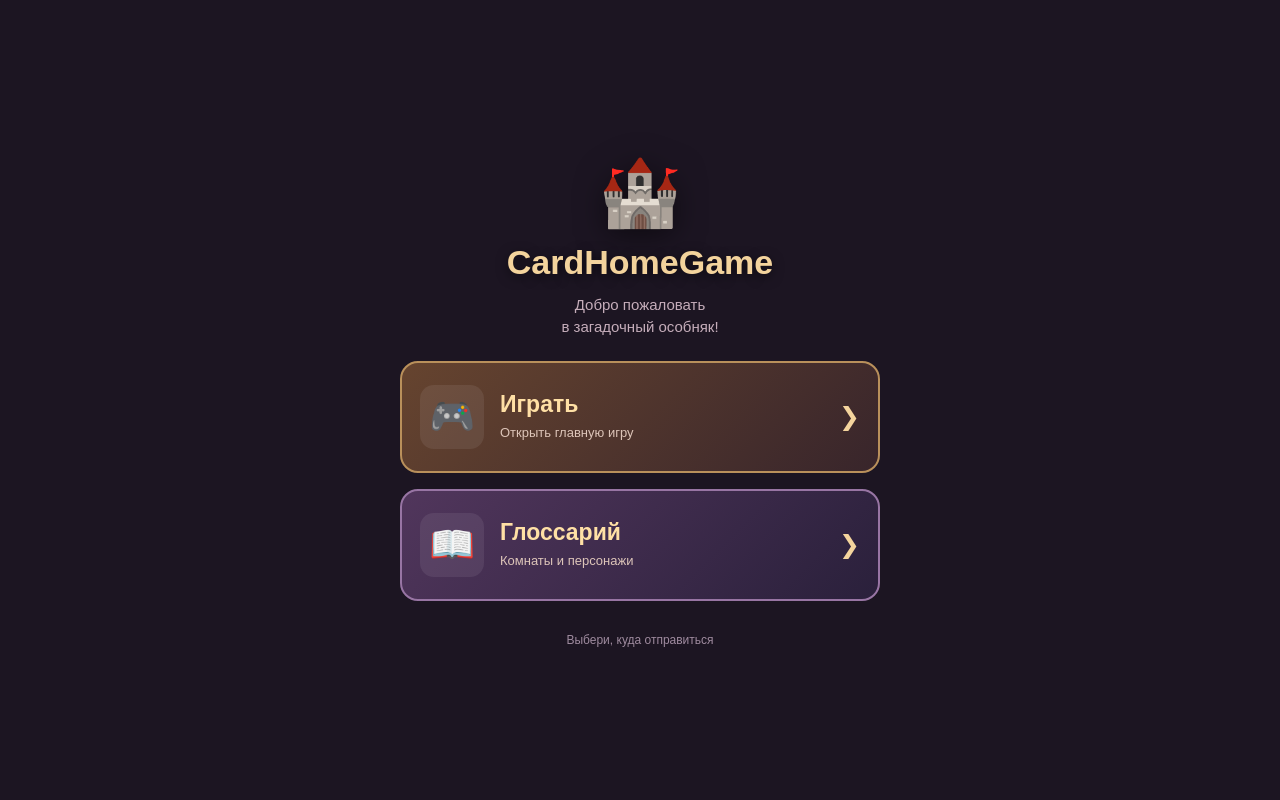
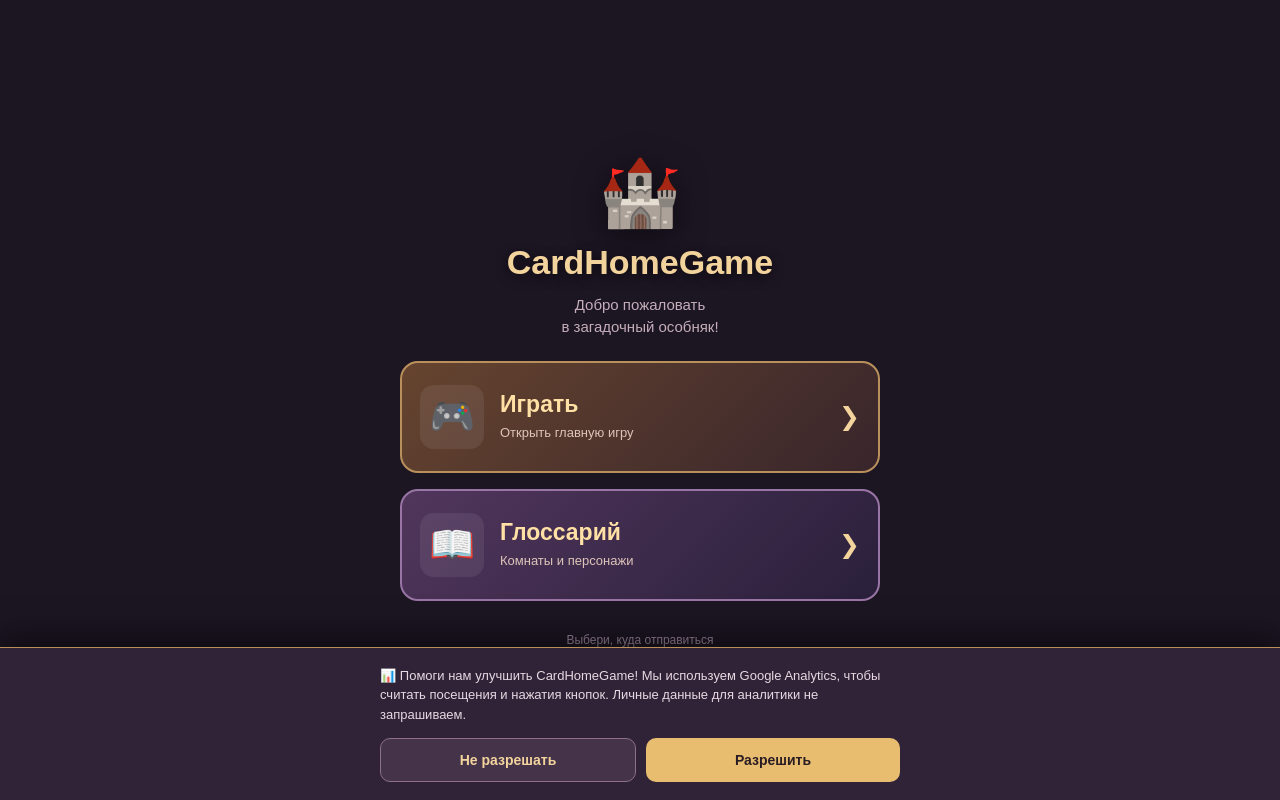
Before and after one commit to bzick4/CardHomeGame_web, a plain HTML site: page menu/index.html in a window 1280 px wide. Drawn offline with Linux system fonts and the light colour scheme.

Commit message:
Update index.html

```diff
--- a/menu/index.html
+++ b/menu/index.html
@@ -13,7 +13,7 @@
 
     <title>CardHomeGame — Меню</title>
 
-    <!-- Telegram Mini Apps SDK -->
+    <!-- Telegram Mini Apps -->
     <script src="https://telegram.org/js/telegram-web-app.js"></script>
 
     <style>
@@ -123,7 +123,7 @@
             border-color: #9875a4;
         }
 
-        .icon {
+        .menu-icon {
             width: 64px;
             height: 64px;
             flex-shrink: 0;
@@ -164,6 +164,68 @@
             color: #9f8b9f;
             font-size: 12px;
             margin-top: 10px;
+        }
+
+        /* Согласие на аналитику */
+
+        .consent {
+            position: fixed;
+            bottom: 0;
+            left: 0;
+            right: 0;
+            z-index: 100;
+
+            padding: 18px;
+            padding-bottom: max(
+                18px,
+                env(safe-area-inset-bottom)
+            );
+
+            background: #302337;
+            border-top: 1px solid #b9905b;
+            box-shadow: 0 -8px 30px #0008;
+        }
+
+        .consent[hidden] {
+            display: none;
+        }
+
+        .consent-inner {
+            max-width: 520px;
+            margin: auto;
+        }
+
+        .consent p {
+            margin: 0 0 14px;
+            color: #e8d8e2;
+            font-size: 13px;
+            line-height: 1.5;
+        }
+
+        .consent-buttons {
+            display: flex;
+            gap: 10px;
+        }
+
+        .consent-buttons button {
+            flex: 1;
+            padding: 13px 8px;
+            border-radius: 10px;
+            font-size: 14px;
+            font-weight: bold;
+            cursor: pointer;
+        }
+
+        .accept {
+            background: #e9bd70;
+            color: #291c23;
+            border: none;
+        }
+
+        .decline {
+            background: #443349;
+            color: #f4d49d;
+            border: 1px solid #8c7187;
         }
 
         @media (max-height: 570px) {
@@ -211,7 +273,7 @@
                 type="button"
                 onclick="OpenGame()">
 
-                <div class="icon">🎮</div>
+                <div class="menu-icon">🎮</div>
 
                 <div class="content">
                     <div class="name">Играть</div>
@@ -231,7 +293,7 @@
                 type="button"
                 onclick="OpenGlossary()">
 
-                <div class="icon">📖</div>
+                <div class="menu-icon">📖</div>
 
                 <div class="content">
                     <div class="name">Глоссарий</div>
@@ -253,19 +315,55 @@
 
     </div>
 
+    <!-- Окно согласия -->
+    <section class="consent" id="consent" hidden>
+        <div class="consent-inner">
+
+            <p>
+                📊 Помоги нам улучшить CardHomeGame!
+                Мы используем Google Analytics,
+                чтобы считать посещения и нажатия
+                кнопок. Личные данные для
+                аналитики не запрашиваем.
+            </p>
+
+            <div class="consent-buttons">
+
+                <button
+                    class="decline"
+                    onclick="SaveConsent(false)">
+                    Не разрешать
+                </button>
+
+                <button
+                    class="accept"
+                    onclick="SaveConsent(true)">
+                    Разрешить
+                </button>
+
+            </div>
+        </div>
+    </section>
+
     <script>
-        // Telegram Mini Apps SDK
-        const telegram = window.Telegram?.WebApp;
+        // ============================
+        // НАСТРОЙКИ
+        // ============================
 
-        // Ссылка на главное Mini App.
+        const analyticsId = "G-1SRY5V5304";
+
         const gameUrl =
             "https://t.me/cardhomegamebot?startapp";
 
-        // Ссылка на энциклопедию.
         const glossaryUrl =
             "https://bzick4.github.io/CardHomeGame_web/glossary/";
 
-        // Настройка окна Telegram.
+        const telegram = window.Telegram?.WebApp;
+
+        // ============================
+        // TELEGRAM
+        // ============================
+
         if (telegram) {
             telegram.ready();
             telegram.expand();
@@ -274,24 +372,127 @@
             telegram.setBackgroundColor("#1c1522");
         }
 
-        // Открытие главной игры.
+        // ============================
+        // GOOGLE ANALYTICS
+        // ============================
+
+        let analyticsEnabled = false;
+
+        // Запускаем аналитику только
+        // после согласия пользователя.
+        function StartAnalytics() {
+
+            if (analyticsEnabled) {
+                return;
+            }
+
+            analyticsEnabled = true;
+
+            window.dataLayer = window.dataLayer || [];
+
+            window.gtag = function() {
+                dataLayer.push(arguments);
+            };
+
+            gtag("js", new Date());
+
+            gtag("config", analyticsId, {
+                anonymize_ip: true,
+                send_page_view: true
+            });
+
+            const script = document.createElement("script");
+
+            script.async = true;
+
+            script.src =
+                "https://www.googletagmanager.com/gtag/js?id="
+                + analyticsId;
+
+            document.head.appendChild(script);
+        }
+
+        // ============================
+        // СОГЛАСИЕ
+        // ============================
+
+        const consentPanel =
+            document.getElementById("consent");
+
+        const savedConsent =
+            localStorage.getItem("cardhome_analytics");
+
+        if (savedConsent === "yes") {
+            StartAnalytics();
+        }
+        else if (savedConsent !== "no") {
+            consentPanel.hidden = false;
+        }
+
+        function SaveConsent(accepted) {
+
+            localStorage.setItem(
+                "cardhome_analytics",
+                accepted ? "yes" : "no"
+            );
+
+            consentPanel.hidden = true;
+
+            if (accepted) {
+                StartAnalytics();
+            }
+        }
+
+        // ============================
+        // ОТПРАВКА СОБЫТИЙ
+        // ============================
+
+        function TrackEvent(eventName) {
+
+            if (!analyticsEnabled) {
+                return;
+            }
+
+            if (typeof window.gtag !== "function") {
+                return;
+            }
+
+            gtag("event", eventName, {
+                transport_type: "beacon"
+            });
+        }
+
+        // ============================
+        // КНОПКА ИГРАТЬ
+        // ============================
+
         function OpenGame() {
 
+            // Отслеживаем нажатие.
+            TrackEvent("menu_play_click");
+
+            // Открываем главное Mini App.
             if (telegram) {
-                // Запускаем Main App через Telegram.
                 telegram.openTelegramLink(gameUrl);
-            } else {
-                // Для обычного браузера.
+            }
+            else {
                 window.location.href = gameUrl;
             }
         }
 
-        // Открытие глоссария.
+        // ============================
+        // КНОПКА ГЛОССАРИЙ
+        // ============================
+
         function OpenGlossary() {
 
-            // Переходим внутри текущего окна.
+            // Отслеживаем нажатие.
+            TrackEvent("menu_glossary_click");
+
+            // Открываем энциклопедию.
             window.location.href = glossaryUrl;
         }
+
     </script>
 
 </body>
```
